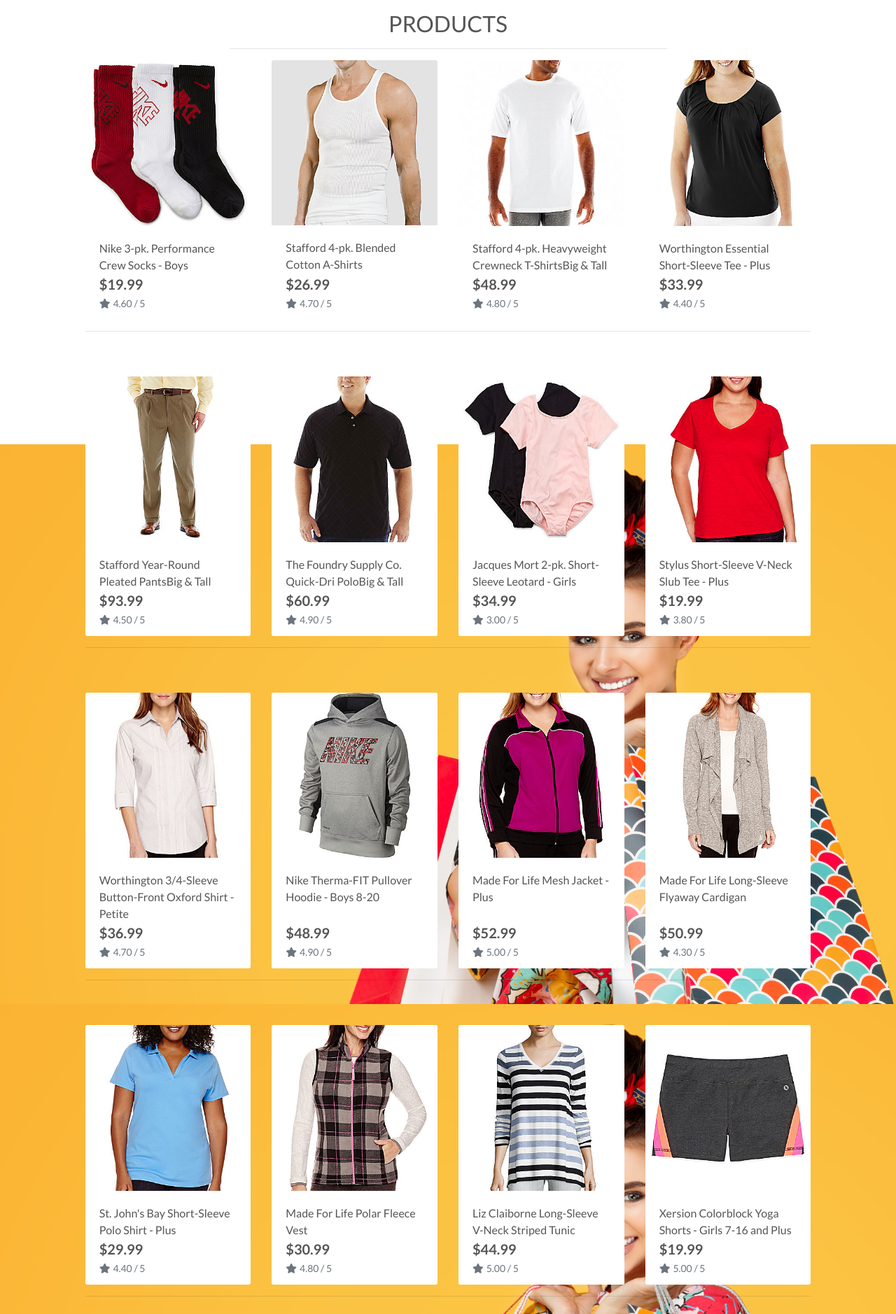
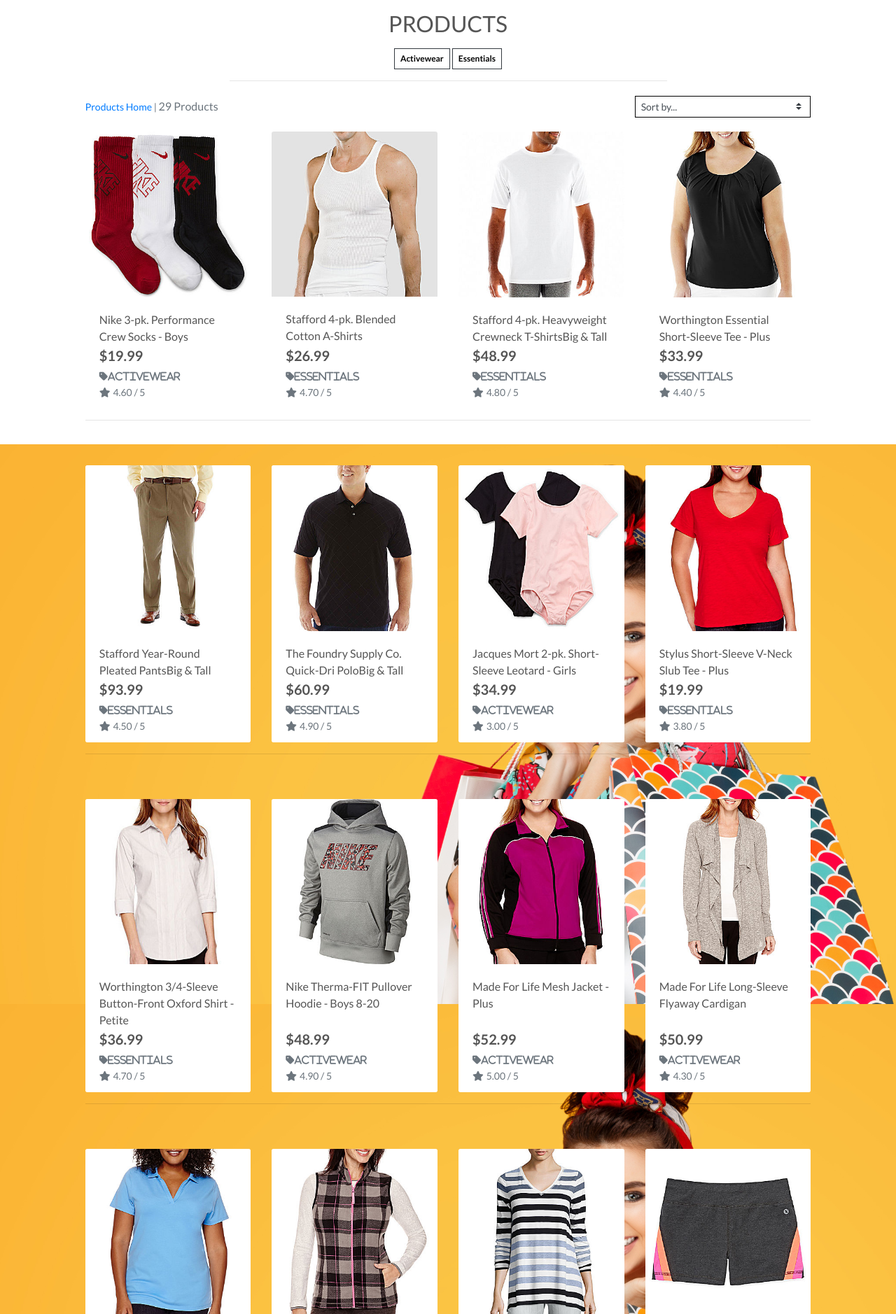
Before and after one commit to Karla-Stein/boutique_ado_v1, a Django app: a page that uses templates/includes/main-nav.html in a window 1280 px wide. Shown: the part 165-2043 px from the top of the page at 70% size. Run offline with Django 4.2, Linux system fonts and the light colour scheme; data comes from the database, SQL or seed files in the repository; some libraries are stand-ins or nearby versions.

Commit message:
Add sorting and product count to product page

```diff
--- a/products/templates/products/products.html
+++ b/products/templates/products/products.html
@@ -18,12 +18,45 @@
         <div class="row">
             <div class="col text-center mt-3">
                 <h2 class="logo-font">Products</h2>
+                <!-- category badge -->
+                {% for c in current_categories %}
+                <a href="{% url 'products' %}?category={{ c.name }}" class="category-badge text-decoration-none">
+                    <span class="p-2 mt-2 badge badge-white text-black rounded-0 border border-dark">{{ c.friendly_name }}</span>
+                </a>
+                {% endfor %}
                 <hr class="w-50 mb-1">
             </div>
         </div>
+        <!-- products section -->
         <div class="row">
             <div class="product-container col-10 offset-1">
-                <div class="row mt-1 mb-2"></div>
+                <div class="row mt-1 mb-2">
+                     <div class="col-12 col-md-6 my-auto order-md-last d-flex justify-content-center justify-content-md-end">
+                        <div class="sort-select-wrapper w-50">
+                            <select id="sort-selector" class="custom-select custom-select-sm rounded-0 border border-{% if current_sorting != 'None_None' %}info{% else %}black{% endif %}">
+                                <option value="reset" {% if current_sorting == 'None_None' %}selected{% endif %}>Sort by...</option>
+                                <option value="price_asc" {% if current_sorting == 'price_asc' %}selected{% endif %}>Price (low to high)</option>
+                                <option value="price_desc" {% if current_sorting == 'price_desc' %}selected{% endif %}>Price (high to low)</option>
+                                <option value="rating_asc" {% if current_sorting == 'rating_asc' %}selected{% endif %}>Rating (low to high)</option>
+                                <option value="rating_desc" {% if current_sorting == 'rating_desc' %}selected{% endif %}>Rating (high to low)</option>
+                                <option value="name_asc" {% if current_sorting == 'name_asc' %}selected{% endif %}>Name (A-Z)</option>
+                                <option value="name_desc" {% if current_sorting == 'name_desc' %}selected{% endif %}>Name (Z-A)</option>
+                                <option value="category_asc" {% if current_sorting == 'category_asc' %}selected{% endif %}>Category (A-Z)</option>
+                                <option value="category_desc" {% if current_sorting == 'category_desc' %}selected{% endif %}>Category (Z-A)</option>
+                            </select>
+                        </div>
+                 </div>
+                 <div class="col-12 col-md-6 order-md-first">
+                        <p class="text-muted mt-3 text-center text-md-left">
+                            {% if search_term or current_categories or current_sorting != 'None_None' %}
+                                <span class="small"><a href="{% url 'products' %}">Products Home</a> | </span>
+                            {% endif %}
+                            {{ products|length }} Products{% if search_term %} found for <strong>"{{ search_term }}"</strong>{% endif %}
+                        </p>
+                    </div>
+                </div>
+
+
                 <div class="row">
                     {% for product in products %}
                         <div class="col-sm-6 col-md-6 col-lg-4 col-xl-3">
@@ -46,7 +79,17 @@
                                 <div class="card-footer bg-white pt-0 border-0 text-left">
                                     <div class="row">
                                         <div class="col">
+                                            <!-- product price -->
                                             <p class="lead mb-0 text-left font-weight-bold">${{ product.price }}</p>
+                                            <!-- category tag -->
+                                            {% if product.category %}
+                                            <p class="small mt-1 mb-0">
+                                                <a href="{% url 'products'%}?category={{ product.category.name }}" class="text-muted">
+                                                    <i class="fas fa-tag mr-1">{{ product.category.friendly_name }}</i>
+                                                </a>
+                                            </p>
+                                            {% endif%}
+                                            <!-- rating -->
                                             {% if product.rating %}
                                                 <small class="text-muted"><i class="fas fa-star mr-1"></i>{{ product.rating }} / 5</small>
                                             {% else %}
--- a/products/views.py
+++ b/products/views.py
@@ -22,6 +22,8 @@ def all_products(request):
             if sortkey == 'name':
                 sortkey = 'lower_name'
                 products = products.annotate(lower_name=Lower('name'))
+            if sortkey == 'category':
+                sortkey = 'category_name'
 
             if 'direction' in request.GET:
                 direction = request.GET['direction']
--- a/static/css/base.css
+++ b/static/css/base.css
@@ -75,6 +75,12 @@ body {
     z-index: -1;
 }
 
+/* category bagde */
+a.category-badge > span.badge:hover {
+    background: #212529 !important;
+    color: #fff !important;
+}
+
 /* -------------------------------- Media Queries */
 
 /* Slightly larger container on xl screens */
--- a/templates/includes/main-nav.html
+++ b/templates/includes/main-nav.html
@@ -21,7 +21,7 @@
                 <a href="{% url 'products' %}?category=activewear,essentials" class="dropdown-item">Activewear &amp; Essentials</a>
                 <a href="{% url 'products' %}?category=jeans" class="dropdown-item">Jeans</a>
                 <a href="{% url 'products' %}?category=shirts" class="dropdown-item">Shirts</a>
-                <a href="{% url 'products' %}?category=activewear,essentilas,jeans,shirts" class="dropdown-item">All Clothing</a>
+                <a href="{% url 'products' %}?category=activewear,essentials,jeans,shirts" class="dropdown-item">All Clothing</a>
             </div>
         </li>
 
```
Also changed, not shown: products/templates/products/product_detail.html (+8 -0 lines).
